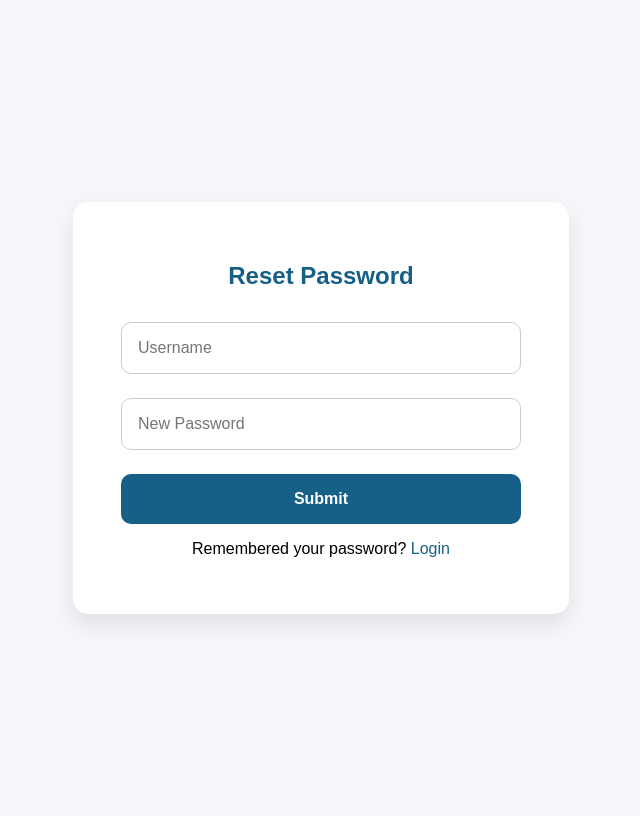
After one commit to priyaranjan-2028/LABOUR_PROJECT, a Django app: page /forget_password/ in a window 1280 px wide. The commit adds this page. Shown: the whole page, without its empty margins (319-959 px from the left). Run offline with Django 5.2, Linux system fonts and the light colour scheme.

Commit message:
Successful

```diff
--- a/accounts/admin.py
+++ b/accounts/admin.py
@@ -1,4 +1,6 @@
 from django.contrib import admin
+from accounts.models import home
 
 # Register your models here.
 # accounts/admin.py
+admin.site.register(home)
--- a/accounts/urls.py
+++ b/accounts/urls.py
@@ -5,5 +5,9 @@ from accounts import views
 
 urlpatterns = [
   path('', views.index, name='index'),
-  path('', views.register, name = 'register.html')
+
+  path('worker_dashboard/', views.worker_dashboard, name='worker_dashboard'),
+ # path('login/', views.logi, name='login'),
+  path('forget_password/', views.forgot_password, name='forget_password'),
+
 ]
--- a/accounts/views.py
+++ b/accounts/views.py
@@ -1,10 +1,33 @@
 from django.shortcuts import render
 from django.shortcuts import render, redirect
+from django.contrib.auth import authenticate, login
+from django.contrib import messages
+from django.contrib.auth.models import User
 
 
 # Create your views here.
 def index(request):
     return render(request, 'index.html')
 
-def register(request):
-    return render(request, 'register.html')
+
+
+def worker_dashboard(request):
+    return render(request, 'worker_dashboard.html')
+
+
+
+def forgot_password(request):
+    if request.method == "POST":
+        username = request.POST.get('username')
+        new_password = request.POST.get('new_password')
+
+        try:
+            user = User.objects.get(username=username)
+            user.set_password(new_password)
+            user.save()
+            messages.success(request, "Password updated successfully! Please login.")
+            return redirect('login')
+        except User.DoesNotExist:
+            return render(request, 'forget_password.html', {'error': 'Username does not exist.'})
+
+    return render(request, 'forget_password.html')
--- a/labourconnect/settings.py
+++ b/labourconnect/settings.py
@@ -40,7 +40,7 @@ INSTALLED_APPS = [
     "django.contrib.staticfiles",
     "accounts",
      'rest_framework',
-    'corsheaders',
+
 
 ]
 
@@ -52,7 +52,7 @@ MIDDLEWARE = [
     "django.contrib.auth.middleware.AuthenticationMiddleware",
     "django.contrib.messages.middleware.MessageMiddleware",
     "django.middleware.clickjacking.XFrameOptionsMiddleware",
-    "'corsheaders.middleware.CorsMiddleware'",
+
 ]
 
 ROOT_URLCONF = "labourconnect.urls"
@@ -131,5 +131,3 @@ STATICFILES_DIRS = [
 DEFAULT_AUTO_FIELD = "django.db.models.BigAutoField"
 
 # For email valida
-CORS_ALLOW_ALL_ORIGINS = True
-AUTH_USER_MODEL = 'accounts.User'
--- /dev/null
+++ b/templates/forget_password.html
@@ -0,0 +1,93 @@
+{% load static %}
+<!DOCTYPE html>
+<html lang="en">
+<head>
+    <meta charset="UTF-8">
+    <meta name="viewport" content="width=device-width, initial-scale=1.0">
+    <title>Forgot Password - LabourConnect</title>
+    <style>
+        body {
+            font-family: Arial, sans-serif;
+            background-color: #f5f7fb;
+            display: flex;
+            justify-content: center;
+            align-items: center;
+            height: 100vh;
+        }
+
+        .forgot-container {
+            background: white;
+            padding: 2.5rem 3rem;
+            border-radius: 15px;
+            box-shadow: 0 10px 25px rgba(0,0,0,0.1);
+            width: 100%;
+            max-width: 400px;
+        }
+
+        .forgot-container h2 {
+            text-align: center;
+            margin-bottom: 2rem;
+            color: #166088;
+        }
+
+        .forgot-container form {
+            display: flex;
+            flex-direction: column;
+        }
+
+        .forgot-container input {
+            padding: 1rem;
+            margin-bottom: 1.5rem;
+            border-radius: 10px;
+            border: 1px solid #ccc;
+            font-size: 1rem;
+        }
+
+        .forgot-container button {
+            padding: 1rem;
+            background-color: #166088;
+            color: white;
+            font-size: 1rem;
+            font-weight: bold;
+            border: none;
+            border-radius: 10px;
+            cursor: pointer;
+            transition: all 0.3s ease;
+        }
+
+        .forgot-container button:hover {
+            background-color: #0f4f66;
+        }
+
+        .form-footer {
+            text-align: center;
+            margin-top: 1rem;
+        }
+
+        .form-footer a {
+            color: #166088;
+            text-decoration: none;
+        }
+    </style>
+</head>
+<body>
+    <div class="forgot-container">
+        <h2>Reset Password</h2>
+        <form method="POST" action="{% url 'forget_password' %}">
+            {% csrf_token %}
+            <input type="text" name="username" placeholder="Username" required>
+            <input type="password" name="new_password" placeholder="New Password" required>
+            <button type="submit">Submit</button>
+        </form>
+        <div class="form-footer">
+            <p>Remembered your password? <a href="{% url 'login' %}">Login</a></p>
+        </div>
+        {% if error %}
+            <p style="color:red; text-align:center; margin-top:1rem;">{{ error }}</p>
+        {% endif %}
+        {% if success %}
+            <p style="color:green; text-align:center; margin-top:1rem;">{{ success }}</p>
+        {% endif %}
+    </div>
+</body>
+</html>
```
Also changed, not shown: accounts/models.py (+3 -6 lines), templates/index.html (+14 -36 lines), templates/worker_dashboard.html (+12 -12 lines), accounts/migrations/0004_delete_user.py (added), accounts/migrations/0005_initial.py (added), accounts/migrations/0006_home_email.py (added), db.sqlite3, templates/register.html (deleted).
